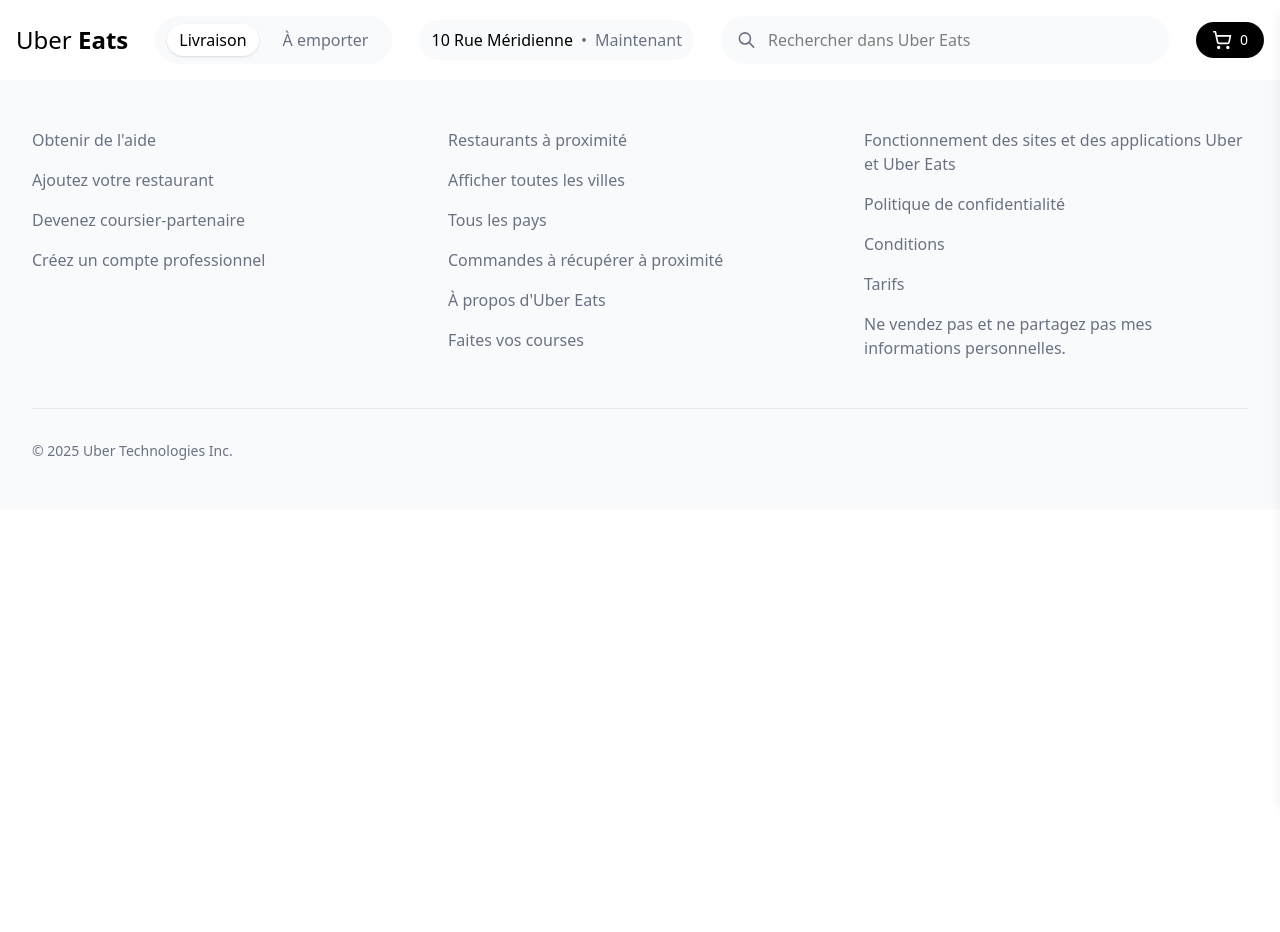
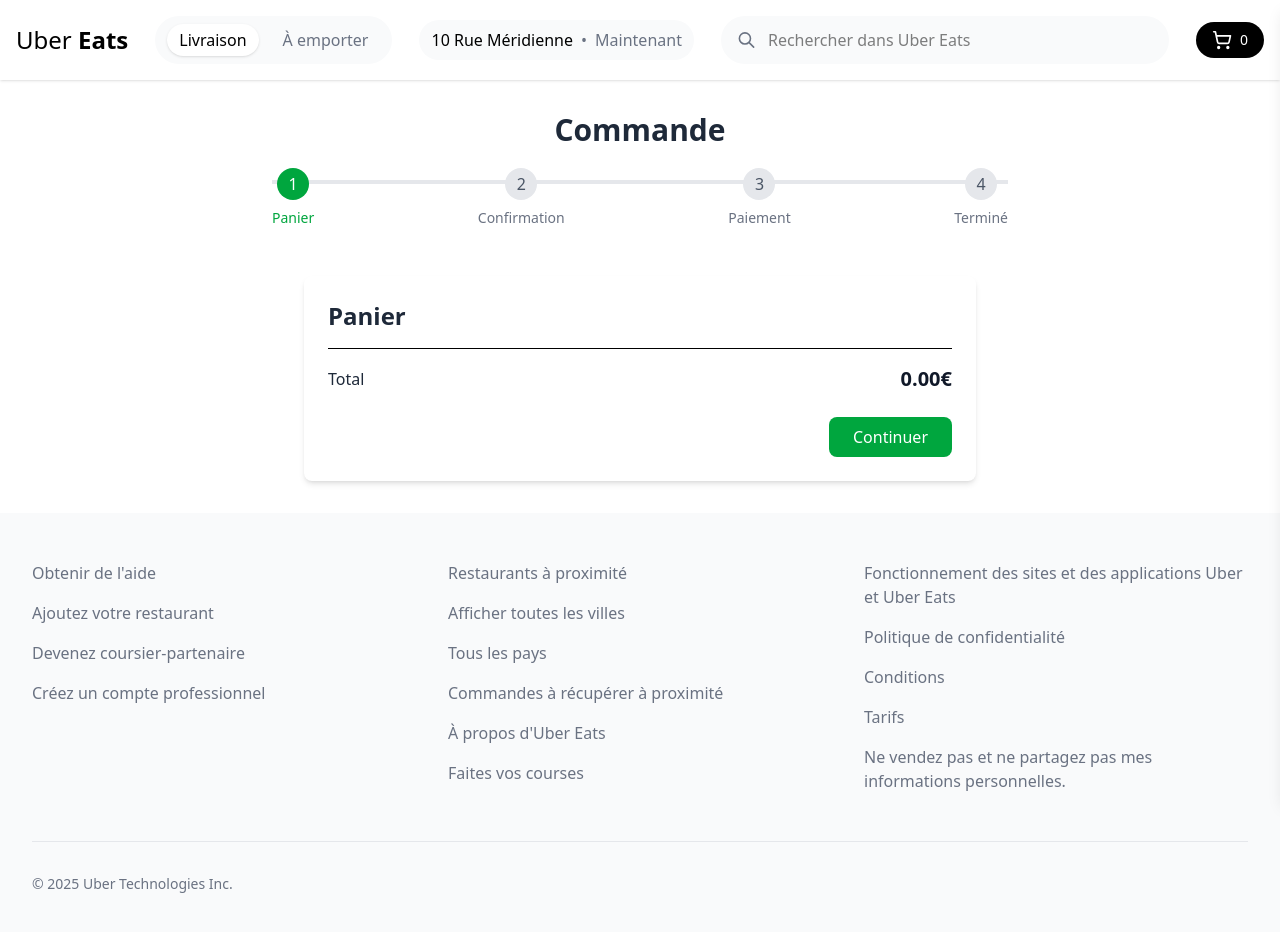
Before and after one commit to Valtikss/training-react-express, a React (Vite) app in the folder client/: page /commande in a window 1280 px wide. Shown: the top 932 px of the page. Before the commit the page ends 800 px from the top, so only its background shows below. Built offline with nearby package versions, Linux system fonts and the light colour scheme.

Commit message:
feat: ajout progress bar commande

```diff
--- a/client/src/App.jsx
+++ b/client/src/App.jsx
@@ -4,6 +4,7 @@ import Footer from "./components/Footer";
 import HomePage from "./pages/HomePage";
 import AboutPage from './pages/AboutPage';
 import RestaurantPage from './pages/RestaurantPage';
+import CommandePage from './pages/CommandePage';
 import CreateRestaurant from './pages/CreateRestaurant';
 import EditRestaurant from './pages/EditRestaurant';
 import CreatePlat from './pages/CreatePlat';
@@ -21,6 +22,7 @@ function App() {
           <Route path="/create" element={<CreateRestaurant />} />
           <Route path="/restaurants/:id/edit" element={<EditRestaurant />} />
           <Route path="/plats/:restaurantId/create" element={<CreatePlat />} />
+          <Route path="/commande" element={<CommandePage />} />
         </Routes>
         <Footer />
       </Router>
--- a/client/src/components/Cart.jsx
+++ b/client/src/components/Cart.jsx
@@ -1,9 +1,16 @@
 import React from 'react';
+import { useNavigate } from 'react-router-dom';
 import { useCart } from '../context/CartContext';
 import { Trash2, Plus, Minus, X } from 'lucide-react';
 
 const Cart = ({ isOpen, onClose }) => {
     const { cartItems, removeFromCart, updateQuantity, getTotalPrice, isLoading } = useCart();
+    const navigate = useNavigate();
+
+    const handleCommander = () => {
+        onClose();
+        navigate('/commande');
+    };
 
     return (
         <>
@@ -75,7 +82,10 @@ const Cart = ({ isOpen, onClose }) => {
                                 <span className="font-medium">Total</span>
                                 <span className="font-bold">{getTotalPrice().toFixed(2)}€</span>
                             </div>
-                            <button className="w-full bg-black text-white py-3 rounded-full hover:bg-gray-800 transition-colors">
+                            <button
+                                onClick={handleCommander}
+                                className="w-full bg-black text-white py-3 rounded-full hover:bg-gray-800 transition-colors"
+                            >
                                 Commander
                             </button>
                         </div>
--- /dev/null
+++ b/client/src/components/OrderProgressBar.jsx
@@ -0,0 +1,46 @@
+import React from 'react';
+
+const OrderProgressBar = ({ currentStep }) => {
+  const steps = [
+    { id: 1, label: 'Panier' },
+    { id: 2, label: 'Confirmation' },
+    { id: 3, label: 'Paiement' },
+    { id: 4, label: 'Terminé' }
+  ];
+
+  return (
+    <div className="w-full max-w-3xl mx-auto px-4 my-8">
+      <div className="relative">
+        <div className="w-full h-1 bg-gray-200">
+          <div
+            className="h-full bg-green-600 transition-all duration-300 ease-in-out"
+            style={{ width: `${((currentStep - 1) / (steps.length - 1)) * 100}%` }}
+          />
+        </div>
+        <div className="flex justify-between relative -mt-4">
+          {steps.map((step) => (
+            <div
+              key={step.id}
+              className={`flex flex-col items-center relative z-10`}
+            >
+              <div className={`w-8 h-8 rounded-full flex items-center justify-center mb-2 transition-colors duration-200
+                ${currentStep >= step.id
+                  ? 'bg-green-600 text-white'
+                  : 'bg-gray-200 text-gray-600'}`}
+              >
+                {step.id}
+              </div>
+              <span className={`text-sm font-medium transition-colors duration-200
+                ${currentStep >= step.id ? 'text-green-600' : 'text-gray-500'}`}
+              >
+                {step.label}
+              </span>
+            </div>
+          ))}
+        </div>
+      </div>
+    </div>
+  );
+};
+
+export default OrderProgressBar;
--- /dev/null
+++ b/client/src/pages/CommandePage.jsx
@@ -0,0 +1,123 @@
+import React, { useState } from 'react';
+import { useNavigate } from 'react-router-dom';
+import OrderProgressBar from '../components/OrderProgressBar';
+import { useCart } from '../context/CartContext';
+
+const CommandePage = () => {
+  const [currentStep, setCurrentStep] = useState(1);
+  const navigate = useNavigate();
+  const { cartItems, getTotalPrice, clearCart } = useCart();
+
+  const handleNextStep = () => {
+    if (currentStep < 4) {
+      setCurrentStep(currentStep + 1);
+    }
+  };
+
+  const handlePreviousStep = () => {
+    if (currentStep > 1) {
+      setCurrentStep(currentStep - 1);
+    }
+  };
+
+  const handleReturnHome = () => {
+    clearCart();
+    navigate('/home');
+  };
+
+  return (
+    <div className="max-w-7xl mx-auto px-4 py-8">
+      <h1 className="text-3xl font-bold text-center mb-8 text-gray-800">Commande</h1>
+      <OrderProgressBar currentStep={currentStep} />
+
+      <div className="mt-12">
+        {currentStep === 1 && (
+          <div className="bg-white rounded-lg shadow-md p-6 max-w-2xl mx-auto">
+            <h2 className="text-2xl font-semibold mb-4 text-gray-800">Panier</h2>
+            <div className="space-y-4">
+              {cartItems.map((item) => (
+                <div key={item.id} className="flex items-center justify-between border-b pb-4">
+                  <div>
+                    <h3 className="font-medium text-gray-800">{item.name}</h3>
+                    <p className="text-gray-600">{item.price}€ x {item.quantity}</p>
+                  </div>
+                </div>
+              ))}
+              <div className="flex justify-between items-center pt-4 border-t">
+                <span className="font-medium text-gray-800">Total</span>
+                <span className="font-bold text-xl text-gray-900">{getTotalPrice().toFixed(2)}€</span>
+              </div>
+            </div>
+            <div className="mt-6 flex justify-end">
+              <button
+                onClick={handleNextStep}
+                className="bg-green-600 text-white px-6 py-2 rounded-lg hover:bg-green-700 transition-colors duration-200"
+              >
+                Continuer
+              </button>
+            </div>
+          </div>
+        )}
+
+        {currentStep === 2 && (
+          <div className="bg-white rounded-lg shadow-md p-6 max-w-2xl mx-auto">
+            <h2 className="text-2xl font-semibold mb-4 text-gray-800">Confirmation</h2>
+            <p className="text-gray-600 mb-6">Vérifiez vos informations...</p>
+            <div className="flex justify-end gap-4">
+              <button
+                onClick={handlePreviousStep}
+                className="px-6 py-2 rounded-lg border border-gray-300 hover:bg-gray-50 transition-colors duration-200"
+              >
+                Retour
+              </button>
+              <button
+                onClick={handleNextStep}
+                className="bg-green-600 text-white px-6 py-2 rounded-lg hover:bg-green-700 transition-colors duration-200"
+              >
+                Continuer
+              </button>
+            </div>
+          </div>
+        )}
+
+        {currentStep === 3 && (
+          <div className="bg-white rounded-lg shadow-md p-6 max-w-2xl mx-auto">
+            <h2 className="text-2xl font-semibold mb-4 text-gray-800">Paiement</h2>
+            <p className="text-gray-600 mb-6">Informations de paiement...</p>
+            <div className="flex justify-end gap-4">
+              <button
+                onClick={handlePreviousStep}
+                className="px-6 py-2 rounded-lg border border-gray-300 hover:bg-gray-50 transition-colors duration-200"
+              >
+                Retour
+              </button>
+              <button
+                onClick={handleNextStep}
+                className="bg-green-600 text-white px-6 py-2 rounded-lg hover:bg-green-700 transition-colors duration-200"
+              >
+                Valider le paiement
+              </button>
+            </div>
+          </div>
+        )}
+
+        {currentStep === 4 && (
+          <div className="bg-white rounded-lg shadow-md p-6 max-w-2xl mx-auto">
+            <h2 className="text-2xl font-semibold mb-4 text-gray-800">Terminé</h2>
+            <p className="text-gray-600 mb-6">Votre commande a été validée !</p>
+            <div className="flex justify-end">
+              <button
+                onClick={handleReturnHome}
+                className="bg-green-600 text-white px-6 py-2 rounded-lg hover:bg-green-700 transition-colors duration-200"
+              >
+                Retour à l'accueil
+              </button>
+            </div>
+          </div>
+        )}
+      </div>
+    </div>
+  );
+};
+
+export default CommandePage;
```
